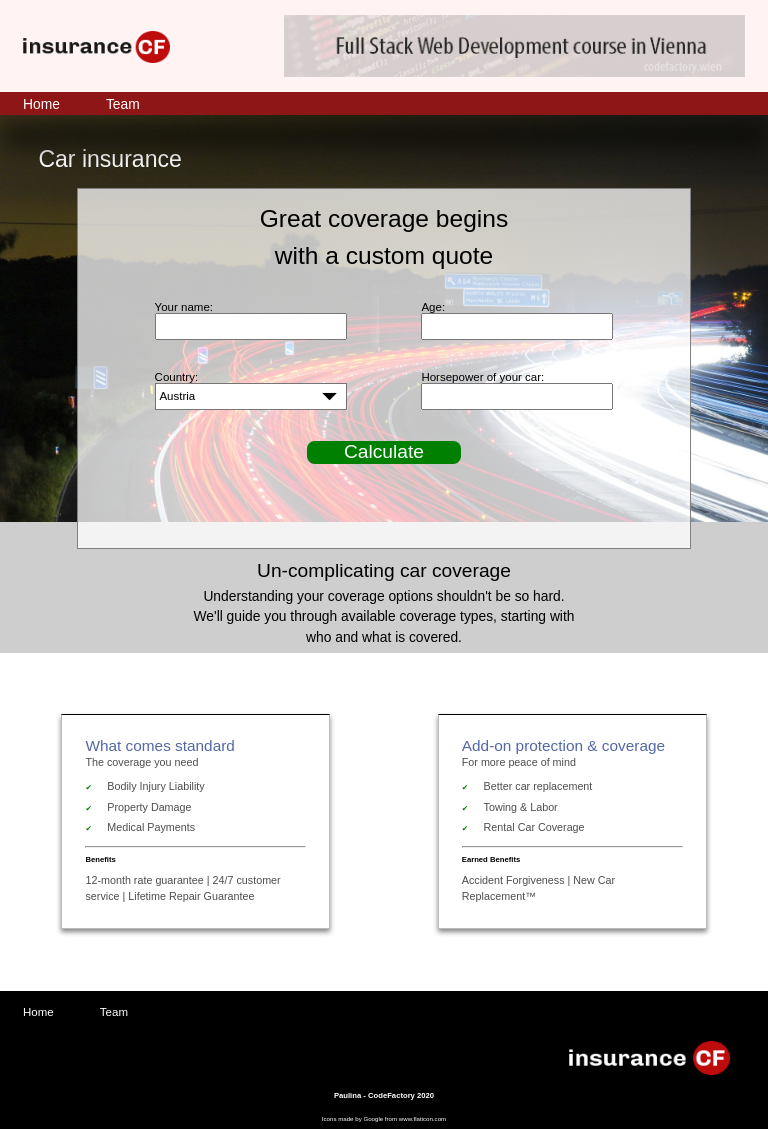
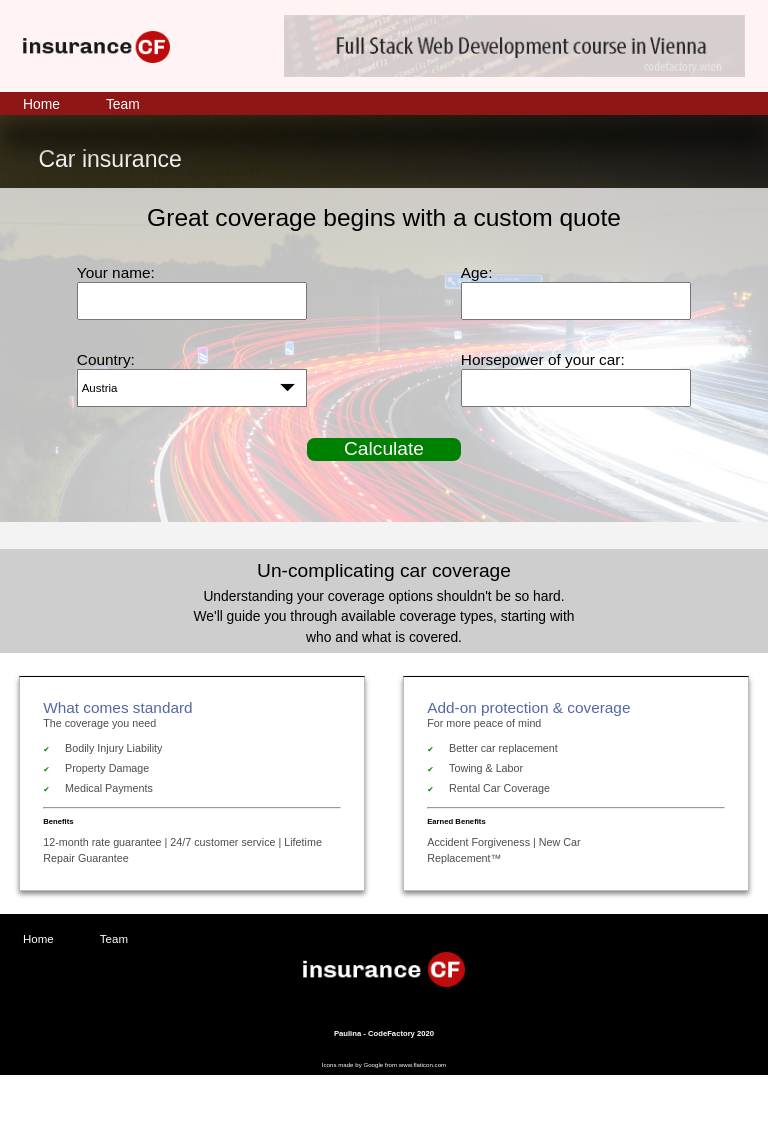
Before and after one commit to paulina-biszta/CFLMS-Paulina-CodeReview-03, a plain HTML site: page index.html in a window 768 px wide. After the commit the page ends 1075 px from the top, so only its background shows below. Drawn offline with Linux system fonts and the light colour scheme.

Commit message:
modified style

```diff
--- a/style/style.css
+++ b/style/style.css
@@ -327,7 +327,7 @@
     background-color: black;
 }
 
-    @media (max-width: 480px) {
+@media screen and (max-width: 480px) {
     header .topright {
         display: none;
     }
@@ -416,3 +416,70 @@
         font-size: 1vw;
     }
 }
+
+@media screen and (min-width: 481px)and (max-width: 900px) {
+    #form {
+        width: 100%;
+        border: none;
+    }
+    h2 {
+        padding: 1.5vw 15vw;
+    }
+    label {
+        font-size: 2vw;
+        font-weight: 500;
+    }
+    input,
+    select {
+        width: 30vw;
+        height: 5vw;
+        font-size: 1.5vw;
+        font-weight: 500;
+    }
+    #whitecontainer {
+        flex-flow: row;
+        justify-content: space-around;
+        width: 100%;
+        margin: 0;
+        padding: 0;
+    }
+    #left,
+    #right {
+        width: 45vw;
+        height: 28vw;
+        border-top: 0.2vw solid;
+        border-bottom: 0.1vw solid rgba(90, 82, 82, 0.4);
+        border-left: 0.1vw solid rgba(90, 82, 82, 0.4);
+        border-right: 0.1vw solid rgba(90, 82, 82, 0.4);
+        -webkit-box-shadow: 0px 3px 5px 0px rgba(0, 0, 0, 0.48);
+        -moz-box-shadow: 0px 3px 5px 0px rgba(0, 0, 0, 0.48);
+        box-shadow: 0px 3px 5px 0px rgba(0, 0, 0, 0.48);
+        margin: 3vw 0;
+    }
+    footer {
+        width: 100%;
+        height: 21vw;
+        background-color: black;
+        padding: 0.5vw 0;
+    }
+    footer .footerimg {
+        display: -webkit-box;
+        display: -ms-flexbox;
+        display: flex;
+        -webkit-box-pack: center;
+        -ms-flex-pack: center;
+        justify-content: center;
+        width: 100%;
+        padding: 1.5vw 0;
+    }
+    footer .footerimg .logotyp {
+        width: 21%;
+    }
+    footer h4 {
+        padding: 4vw;
+        font-size: 1vw;
+    }
+}
+
+
+}
--- a/team/style/style.css
+++ b/team/style/style.css
@@ -212,7 +212,7 @@
         background-color: black;
     }
 
-    @media (max-width: 480px) {
+    @media screen and (max-width: 480px) {
         header .topright {
             display: none;
         }
```
Lines whose indentation alone changed are shown as unchanged.
